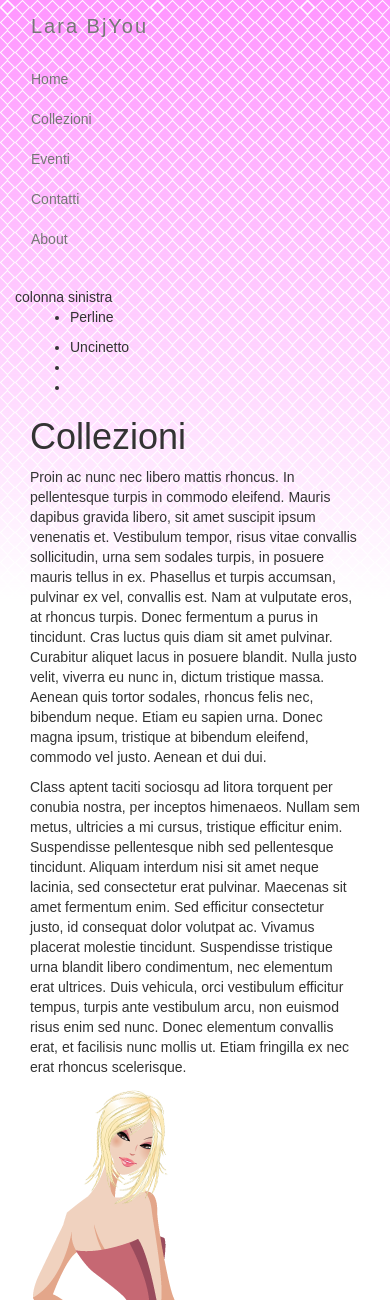
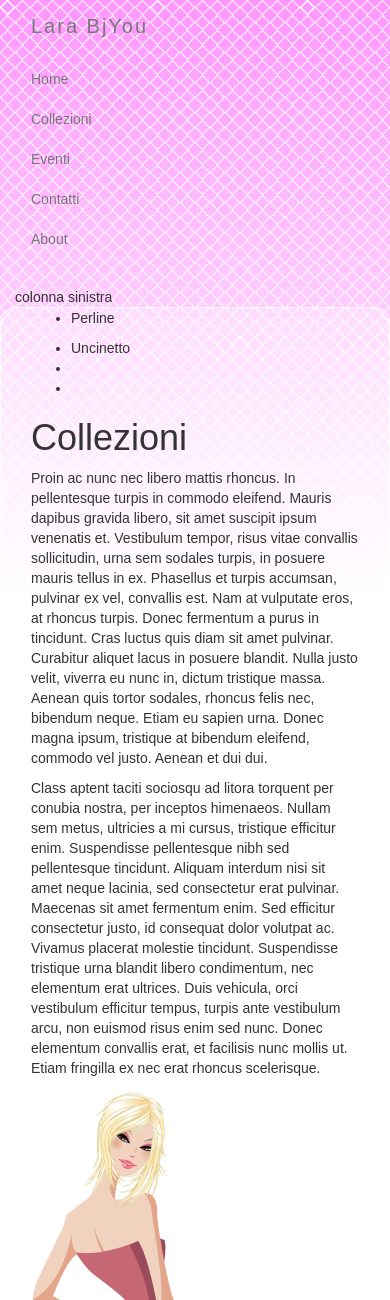
Before and after one commit to superqwe/vetrina17, a Django app: page /vetrina/collezioni/ in a window 390 px wide. Shown: the top 1300 px of the page. Run offline with Django 3.2, Linux system fonts and the light colour scheme; data that the repository does not hold is empty; some libraries are stand-ins or nearby versions.

Commit message:
variato layout collezioni

```diff
--- a/static/vetrina/css/base.css
+++ b/static/vetrina/css/base.css
@@ -27,3 +27,17 @@ body {
 .navbar-right{
   color: black;
 }
+
+.corpo{
+  border:           1px solid white;
+  background-color: rgba(255, 255, 255, 0.3);
+  border-radius:    15px;
+}
+
+.creazione-articolo{
+  border:           1px solid gray;
+  background-color: rgba(255, 255, 255, 0.3);
+  border-radius:    15px;
+  margin-bottom: 15px;
+  padding: 0px 15px 15px 15px;
+}
--- a/templates/vetrina/0_base.html
+++ b/templates/vetrina/0_base.html
@@ -24,11 +24,11 @@
 
 
             <div class="row">
-                <div class="col-md-1">
+                <div class="col-md-2">
                     colonna sinistra
                 </div>
 
-                <div class="col-md-8">
+                <div class="col-md-8 corpo">
                     {% block section %} {% endblock %}
                 </div>
 
--- a/templates/vetrina/collezioni.html
+++ b/templates/vetrina/collezioni.html
@@ -4,7 +4,9 @@
 
 {% block section %}
 
-<section>
+<section class="container">
+  <div class="row">
+
 
     <div class="col-md-2">
         <ul>
@@ -26,7 +28,7 @@
         <h1>Collezione {{tipo|title}} {{anno}}</h1>
 
         {% for creazione in collezione_anno%}
-        <article>
+        <article class="creazione-articolo">
             <div class="row titolo">
                 <div class="col-md-8">
                     <h2>{{creazione}}</h2>
@@ -38,7 +40,7 @@
                     <img src="{% static '' %}{{creazione.foto}}" alt="immagine {{creazione}}" class="img-responsive">
                 </div>
 
-                <div class="col-md-4">
+                <div class="col-md-8">
                     <p>{{creazione.descrizione}}</p>
                 </div>
             </div>
@@ -71,7 +73,7 @@
     {% endif %}
 
     </div>
-
+</div>
 
 </section>
 
```
